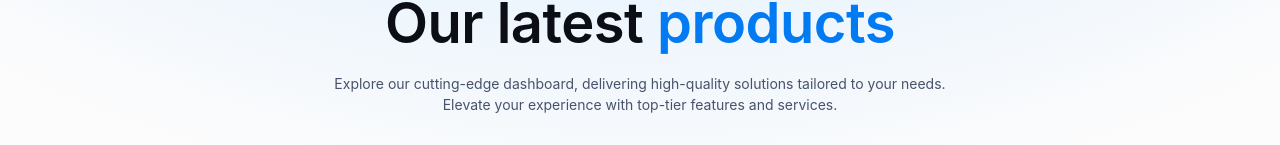
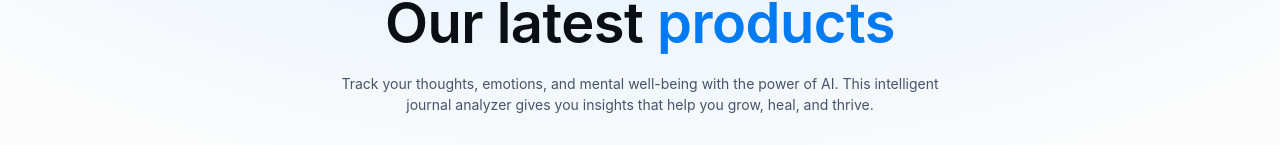
Before and after one commit to IshaniNag/mental-health-journal, a React (Create React App) app in the folder frontend/: page / in a window 1280 px wide. Shown: the part 170-315 px from the top of the page. Built offline with nearby package versions, Linux system fonts and the light colour scheme.

Commit message:
Additional changes to UI

```diff
--- a/frontend/package.json
+++ b/frontend/package.json
@@ -40,5 +40,8 @@
       "last 1 firefox version",
       "last 1 safari version"
     ]
+  },
+  "devDependencies": {
+    "@types/node": "^24.2.0"
   }
 }
--- a/frontend/src/templates/marketing-page/components/Hero.js
+++ b/frontend/src/templates/marketing-page/components/Hero.js
@@ -95,9 +95,8 @@ export default function Hero() {
               width: { sm: '100%', md: '80%' },
             }}
           >
-            Explore our cutting-edge dashboard, delivering high-quality solutions
-            tailored to your needs. Elevate your experience with top-tier features
-            and services.
+            Track your thoughts, emotions, and mental well-being with the power of AI.
+            This intelligent journal analyzer gives you insights that help you grow, heal, and thrive.
           </Typography>
           <Stack
             direction={{ xs: 'column', sm: 'row' }}
```
Also changed, not shown: frontend/src/templates/marketing-page/components/Hero.tsx (+3 -4 lines), 1 other file (tests, documents, lock files or other folders).
